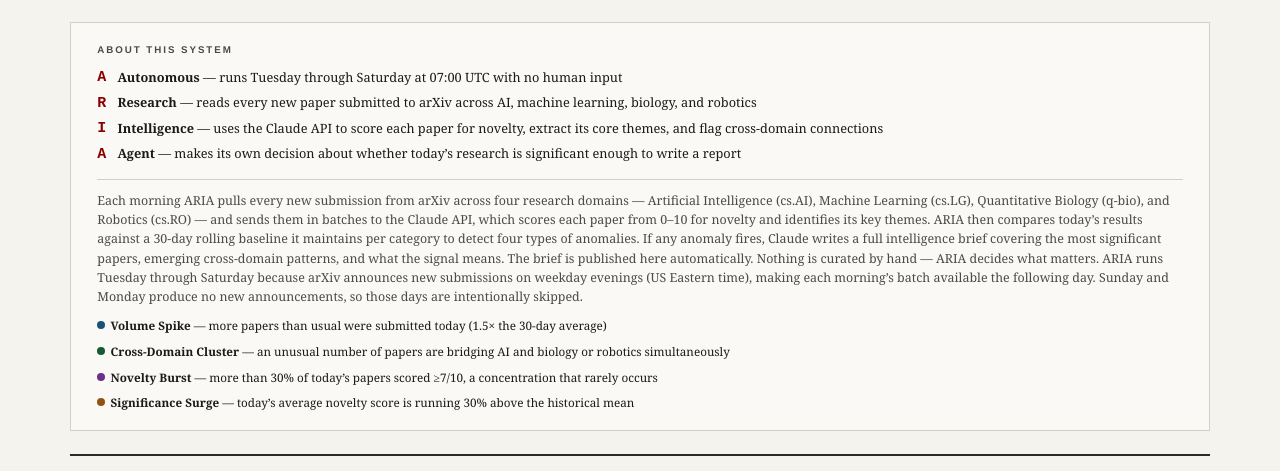
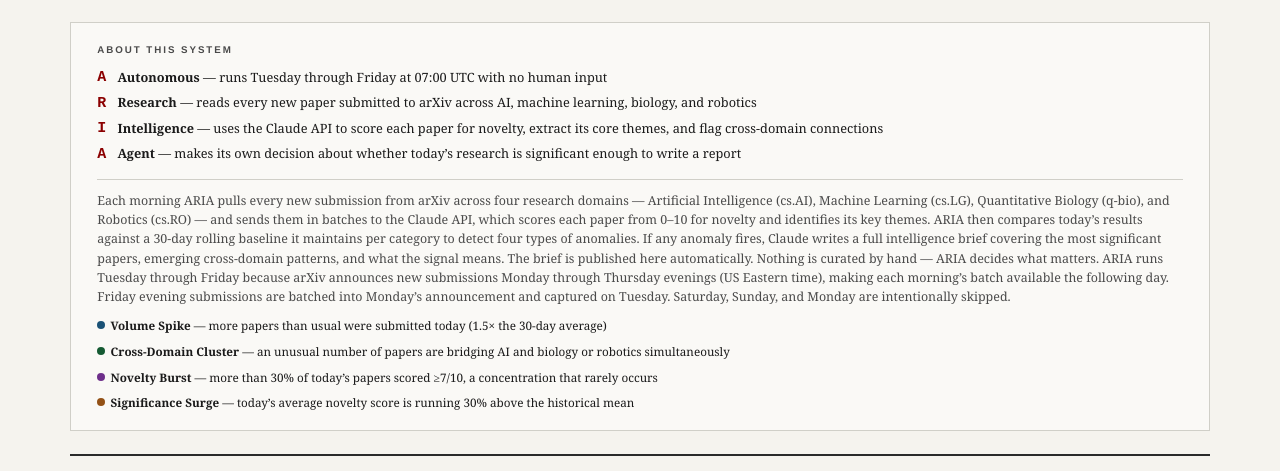
Before and after one commit to gr8drmrSLC/aria, a Flask app: page / in a window 1280 px wide. Shown: the part 200-671 px from the top of the page. Run offline with Flask 3, Linux system fonts and the light colour scheme; data that the repository does not hold is empty.

Commit message:
fix: change pipeline schedule to tue-fri — saturday arxiv API has no new papers

```diff
--- a/dashboard/templates/index.html
+++ b/dashboard/templates/index.html
@@ -379,7 +379,7 @@
   <div class="about-strip">
     <h2>About This System</h2>
     <div class="about-acronym">
-      <span class="letter">A</span><span class="meaning"><strong>Autonomous</strong> &mdash; runs Tuesday through Saturday at 07:00 UTC with no human input</span>
+      <span class="letter">A</span><span class="meaning"><strong>Autonomous</strong> &mdash; runs Tuesday through Friday at 07:00 UTC with no human input</span>
       <span class="letter">R</span><span class="meaning"><strong>Research</strong> &mdash; reads every new paper submitted to arXiv across AI, machine learning, biology, and robotics</span>
       <span class="letter">I</span><span class="meaning"><strong>Intelligence</strong> &mdash; uses the Claude API to score each paper for novelty, extract its core themes, and flag cross-domain connections</span>
       <span class="letter">A</span><span class="meaning"><strong>Agent</strong> &mdash; makes its own decision about whether today&rsquo;s research is significant enough to write a report</span>
@@ -391,9 +391,9 @@
       per category to detect four types of anomalies. If any anomaly fires, Claude writes a full intelligence
       brief covering the most significant papers, emerging cross-domain patterns, and what the signal means.
       The brief is published here automatically. Nothing is curated by hand &mdash; ARIA decides what matters.
-      ARIA runs Tuesday through Saturday because arXiv announces new submissions on weekday evenings (US Eastern time),
-      making each morning&rsquo;s batch available the following day. Sunday and Monday produce no new announcements,
-      so those days are intentionally skipped.
+      ARIA runs Tuesday through Friday because arXiv announces new submissions Monday through Thursday evenings (US Eastern time),
+      making each morning&rsquo;s batch available the following day. Friday evening submissions are batched into Monday&rsquo;s
+      announcement and captured on Tuesday. Saturday, Sunday, and Monday are intentionally skipped.
     </p>
     <div class="about-triggers">
       <div class="about-trigger"><span class="dot" style="background:#1a5276"></span><span><strong>Volume Spike</strong> &mdash; more papers than usual were submitted today (1.5&times; the 30-day average)</span></div>
```
Also changed, not shown: runner.py (+8 -6 lines), CHANGELOG.md.
